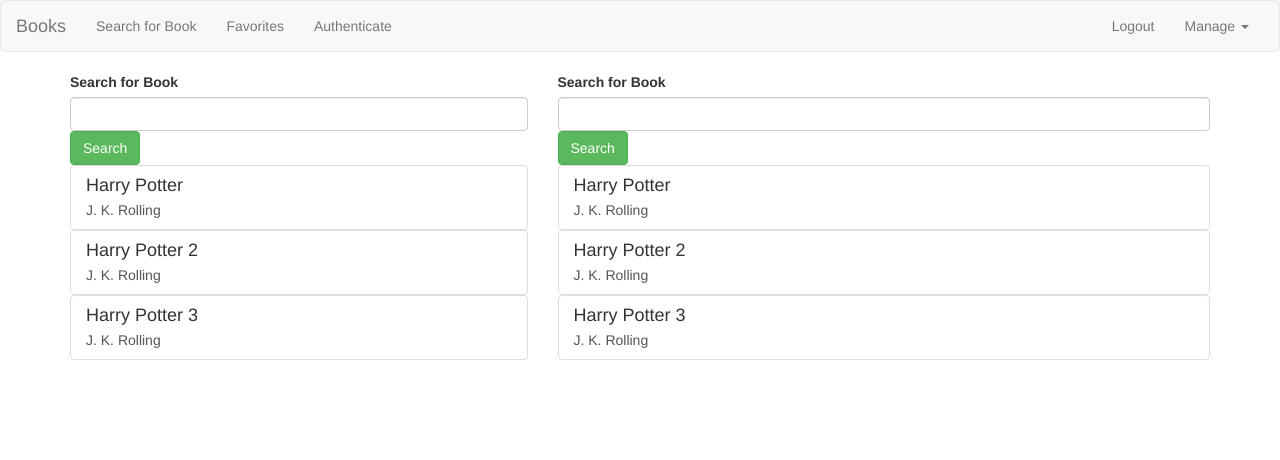
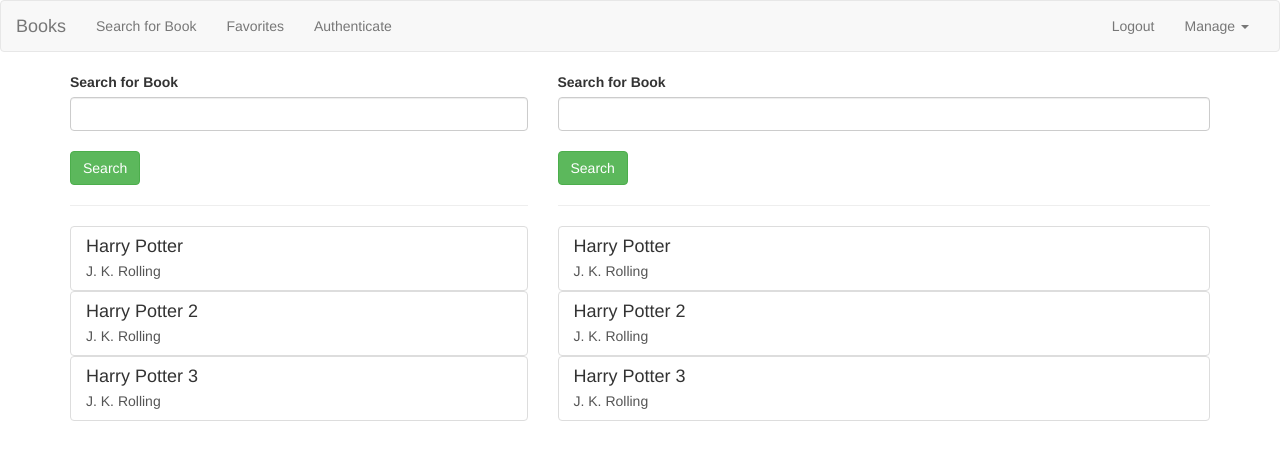
Before and after one commit to nitsansoffair/books, an Angular app: page /books in a window 1280 px wide. Shown: the top 460 px of the page. Built offline with nearby package versions, Linux system fonts and the light colour scheme.

Commit message:
BookItem

```diff
--- a/src/app/book/book-list/book-item/book-item.component.html
+++ b/src/app/book/book-list/book-item/book-item.component.html
@@ -1,6 +1,7 @@
 <a
   style="cursor: pointer;"
-  routerLinkActive=""
+  [routerLink]="[index]"
+  routerLinkActive="active"
   class="list-group-item clearfix"
 >
   <div class="pull-left">
--- a/src/app/book/book-list/book-list.component.html
+++ b/src/app/book/book-list/book-list.component.html
@@ -2,9 +2,15 @@
   <div class="col-xs-12">
     <label for="search">Search for Book</label>
     <input type="text" name="search" id="search" class="form-control">
+  </div>
+</div>
+<br>
+<div class="row">
+  <div class="col-xs-12">
     <button class="btn btn-success">Search</button>
   </div>
 </div>
+<hr>
 <div class="row">
   <div class="col-xs-12">
     <app-book-item
```
